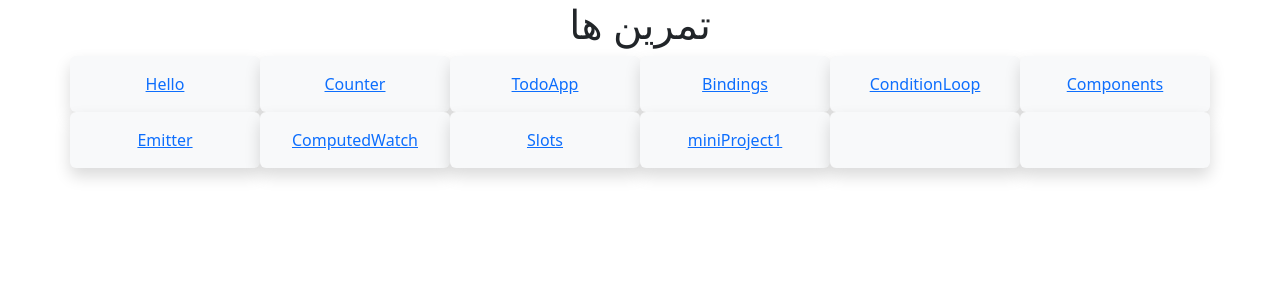
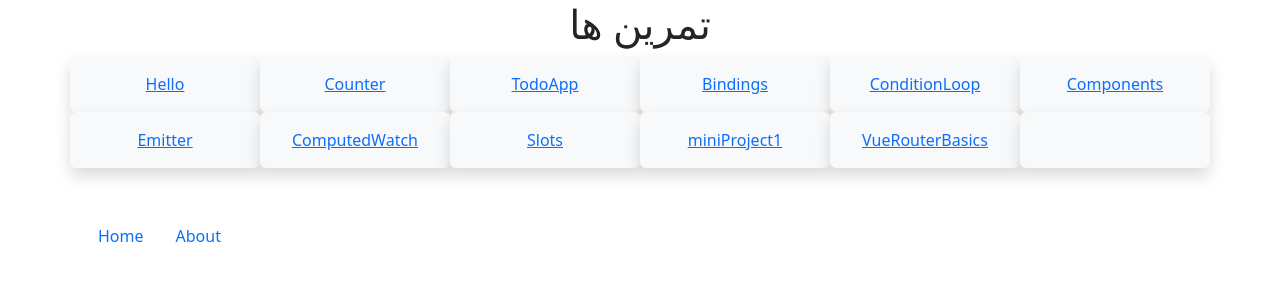
Before and after one commit to ielhamsv/vue-learning-30days, a Vue app in the folder vue-30days/: page /VueRouterBasics in a window 1280 px wide. Shown: the top 300 px of the page. Built offline with nearby package versions, Linux system fonts and the light colour scheme.

Commit message:
day11 , Vue Router Basics

```diff
--- a/vue-30days/src/App.vue
+++ b/vue-30days/src/App.vue
@@ -38,7 +38,9 @@
         <div class="col-md-2 shadow p-3 bg-body-tertiary rounded text-center">
           <router-link to="/miniProject1">miniProject1</router-link>
         </div>
-        <div class="col-md-2 shadow p-3 bg-body-tertiary rounded text-center"></div>
+        <div class="col-md-2 shadow p-3 bg-body-tertiary rounded text-center">
+          <router-link to="/VueRouterBasics">VueRouterBasics</router-link>
+        </div>
         <div class="col-md-2 shadow p-3 bg-body-tertiary rounded text-center"></div>
       </div>
     </div>
--- /dev/null
+++ b/vue-30days/src/components/About.vue
@@ -0,0 +1,11 @@
+<script setup>
+
+</script>
+
+<template>
+<h1>About Page</h1>
+</template>
+
+<style scoped>
+
+</style>
--- /dev/null
+++ b/vue-30days/src/components/Home.vue
@@ -0,0 +1,11 @@
+<script setup>
+
+</script>
+
+<template>
+<h1>Home Page</h1>
+</template>
+
+<style scoped>
+
+</style>
--- a/vue-30days/src/router/index.js
+++ b/vue-30days/src/router/index.js
@@ -9,6 +9,9 @@ import Emitter from "@/views/Emitter.vue";
 import ComputedWatch from "@/views/ComputedWatch.vue";
 import Slots from "@/views/Slots.vue";
 import miniProject1 from "@/views/miniProject1.vue";
+import Home from "@/components/Home.vue";
+import About from "@/components/About.vue";
+import VueRouterBasics from "@/views/VueRouterBasics.vue";
 
 
 const router = createRouter({
@@ -24,6 +27,9 @@ const router = createRouter({
     {path: '/ComputedWatch', name: 'ComputedWatch', component: ComputedWatch},
     {path: '/Slots', name: 'Slots', component: Slots},
     {path: '/miniProject1', name: 'miniProject1', component: miniProject1},
+    {path: '/VueRouterBasics/Home', name: 'Home', component: Home},
+    {path: '/VueRouterBasics/About', name: 'About', component: About},
+    {path: '/VueRouterBasics', name: 'VueRouterBasics', component: VueRouterBasics},
   ],
 })
 
--- /dev/null
+++ b/vue-30days/src/views/VueRouterBasics.vue
@@ -0,0 +1,14 @@
+<script setup>
+
+</script>
+
+<template>
+  <nav class="nav">
+    <router-link class="nav-link" to="/VueRouterBasics/Home">Home</router-link>
+    <router-link class="nav-link" to="/VueRouterBasics/About">About</router-link>
+  </nav>
+</template>
+
+<style scoped>
+
+</style>
```
